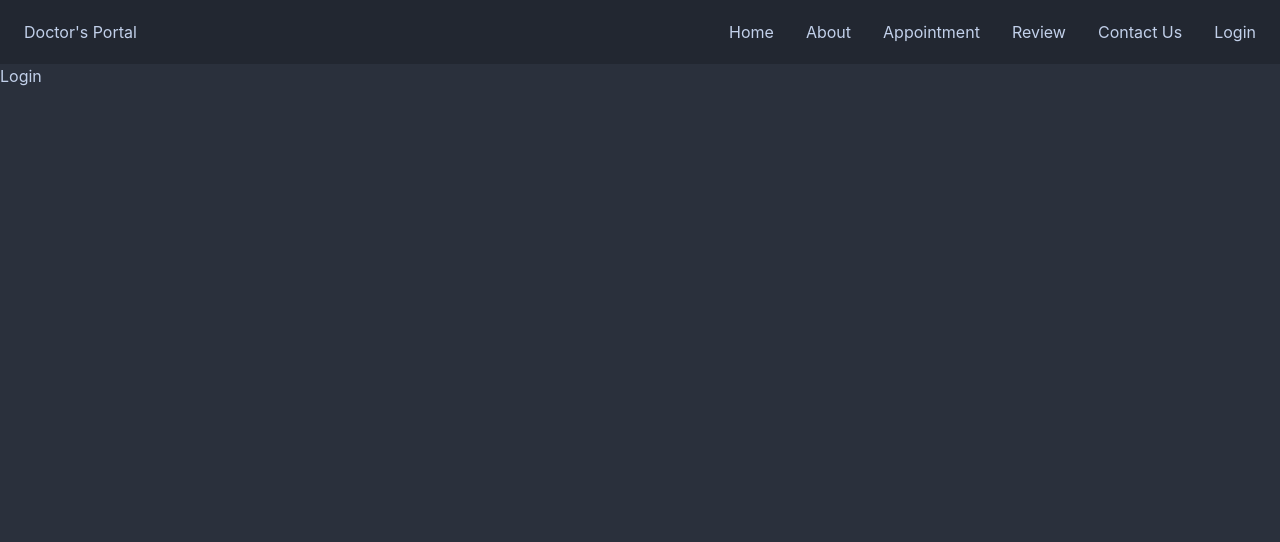
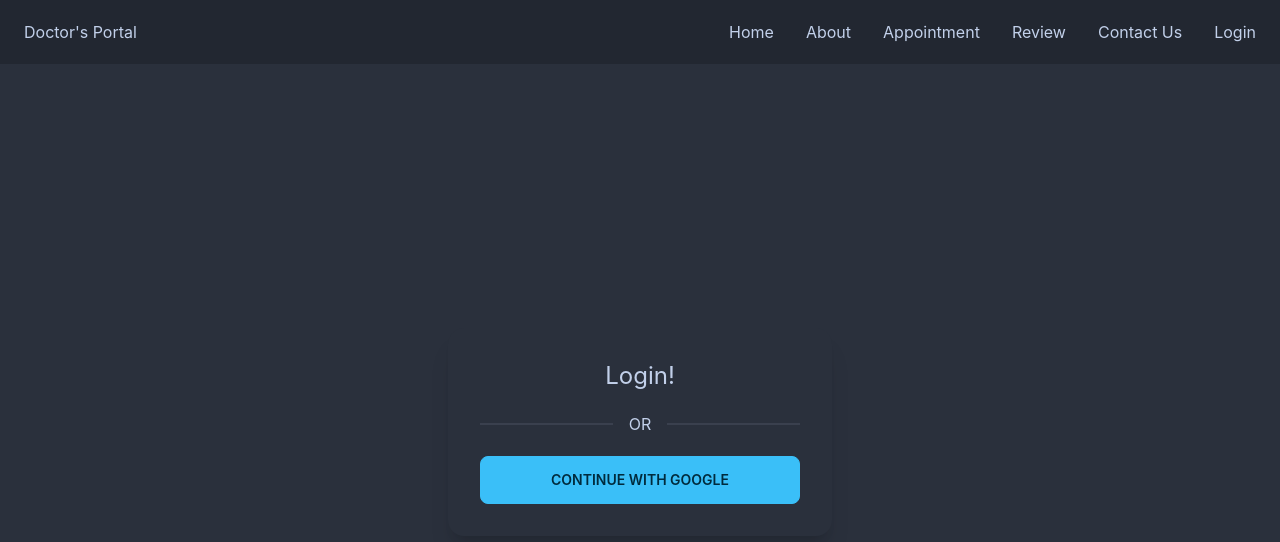
Before and after one commit to RAHUL573769/fullStackProjectClientSide, a React (Create React App) app: page /login in a window 1280 px wide. Shown: the top 542 px of the page. Built offline with nearby package versions, Linux system fonts and the light colour scheme.

Commit message:
authentication commit

```diff
--- a/public/index.html
+++ b/public/index.html
@@ -24,7 +24,7 @@
       work correctly both with client-side routing and a non-root public URL.
       Learn how to configure a non-root public URL by running `npm run build`.
     -->
-    <title>React App</title>
+    <title>Doctor's Portal</title>
   </head>
   <body>
     <noscript>You need to enable JavaScript to run this app.</noscript>
--- a/src/Components/Login/Login.js
+++ b/src/Components/Login/Login.js
@@ -1,9 +1,21 @@
 import React from "react";
+import { useSignInWithGoogle } from "react-firebase-hooks/auth";
+
+import auth from "../Firebase/FirebaseInit";
 
 const Login = () => {
+  const [signInWithGoogle, guser, gloading, gerror] = useSignInWithGoogle(auth);
+
   return (
-    <div>
-      <h1>Login</h1>
+    <div className="flex  h-screen justify-center items-center">
+      <div class="card w-96 bg-base-100 shadow-xl">
+        <div class="card-body">
+          <h2 class=" text-center text-2xl ">Login!</h2>
+
+          <div class="divider">OR</div>
+          <button class="btn btn-info">Continue With Google</button>
+        </div>
+      </div>
     </div>
   );
 };
```
